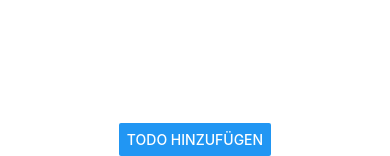
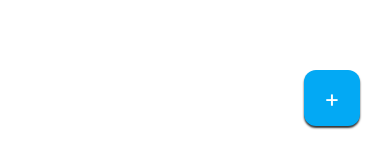
Before and after one commit to behrends/TodosReactNative, a React Native app: screen / in a window 390 px wide. Shown: the part 688-844 px from the top of the page. Built offline with nearby package versions, Linux system fonts and the light colour scheme.

Commit message:
FAB für neues Todo

```diff
--- a/App.js
+++ b/App.js
@@ -1,12 +1,8 @@
 import { StatusBar } from 'expo-status-bar';
 import Constants from 'expo-constants';
-import {
-  Alert,
-  Button,
-  SafeAreaView,
-  StyleSheet,
-} from 'react-native';
+import { Alert, SafeAreaView, StyleSheet } from 'react-native';
 import TodoList from './components/TodoList';
+import FAB from './components/FAB';
 
 const todos = [
   { id: 1, text: 'Einkaufen' },
@@ -18,8 +14,7 @@ export default function App() {
   return (
     <SafeAreaView style={styles.container}>
       <TodoList todos={todos} />
-      <Button
-        title="Todo hinzufügen"
+      <FAB
         onPress={() =>
           Alert.alert('Neues Todo', 'Todo erstellen', [
             {
--- /dev/null
+++ b/components/FAB.jsx
@@ -0,0 +1,42 @@
+import { StyleSheet, Pressable, View, Text } from 'react-native';
+
+export default function FAB({ onPress }) {
+  return (
+    <View style={styles.container}>
+      <Pressable
+        onPress={onPress}
+        style={({ pressed }) => [
+          styles.fab,
+          { backgroundColor: pressed ? '#0288D1' : '#03A9F4' },
+        ]}
+      >
+        <Text style={styles.fabText}>+</Text>
+      </Pressable>
+    </View>
+  );
+}
+
+const styles = StyleSheet.create({
+  container: {
+    position: 'absolute',
+    bottom: 30,
+    right: 30,
+  },
+  fab: {
+    backgroundColor: '#03A9F4',
+    width: 56,
+    height: 56,
+    borderRadius: 12,
+    justifyContent: 'center',
+    alignItems: 'center',
+    shadowColor: '#000',
+    shadowOffset: { width: 0, height: 2 },
+    shadowOpacity: 0.8,
+    shadowRadius: 2,
+    elevation: 5,
+  },
+  fabText: {
+    color: 'white',
+    fontSize: 24,
+  },
+});
```
